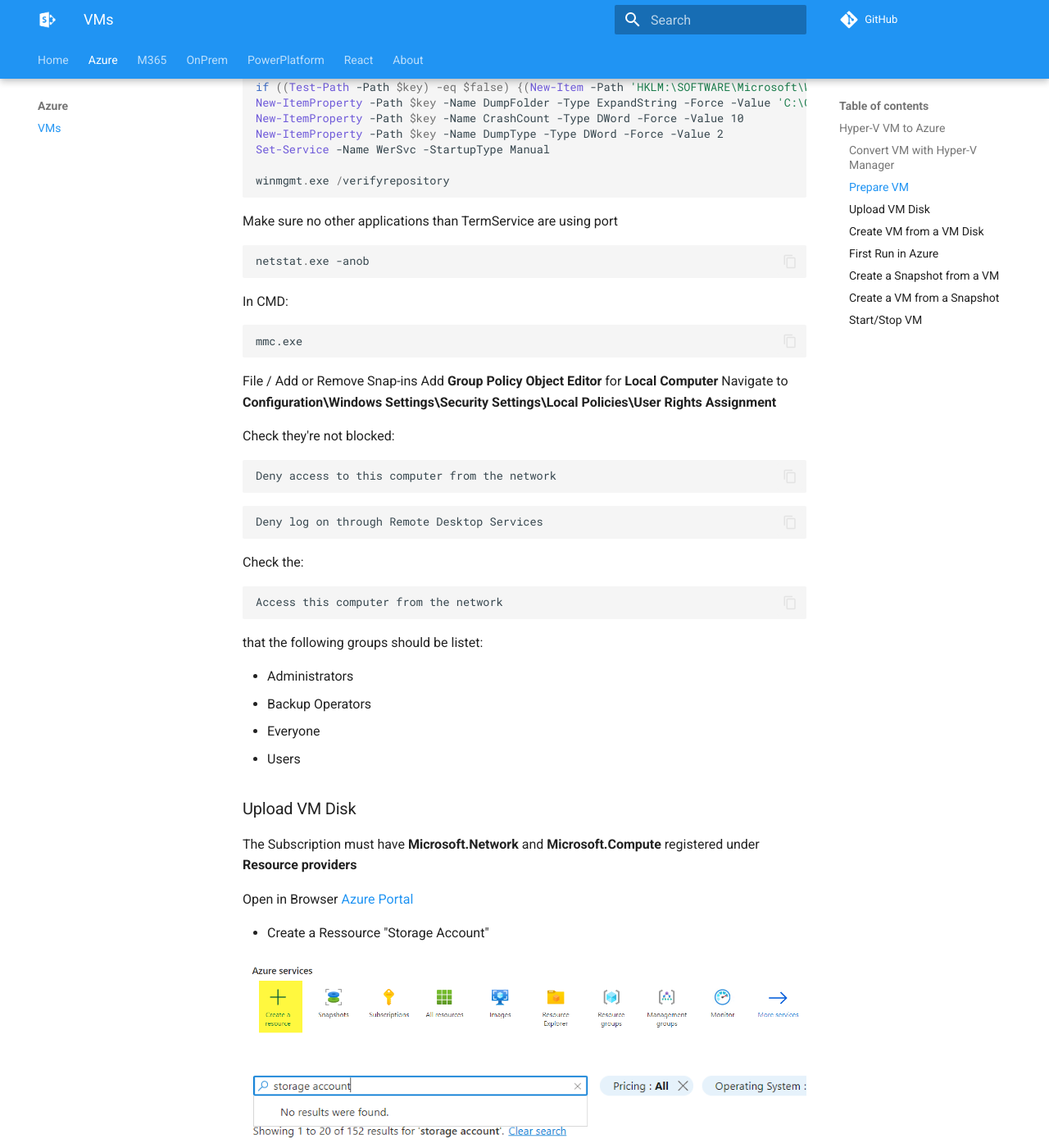
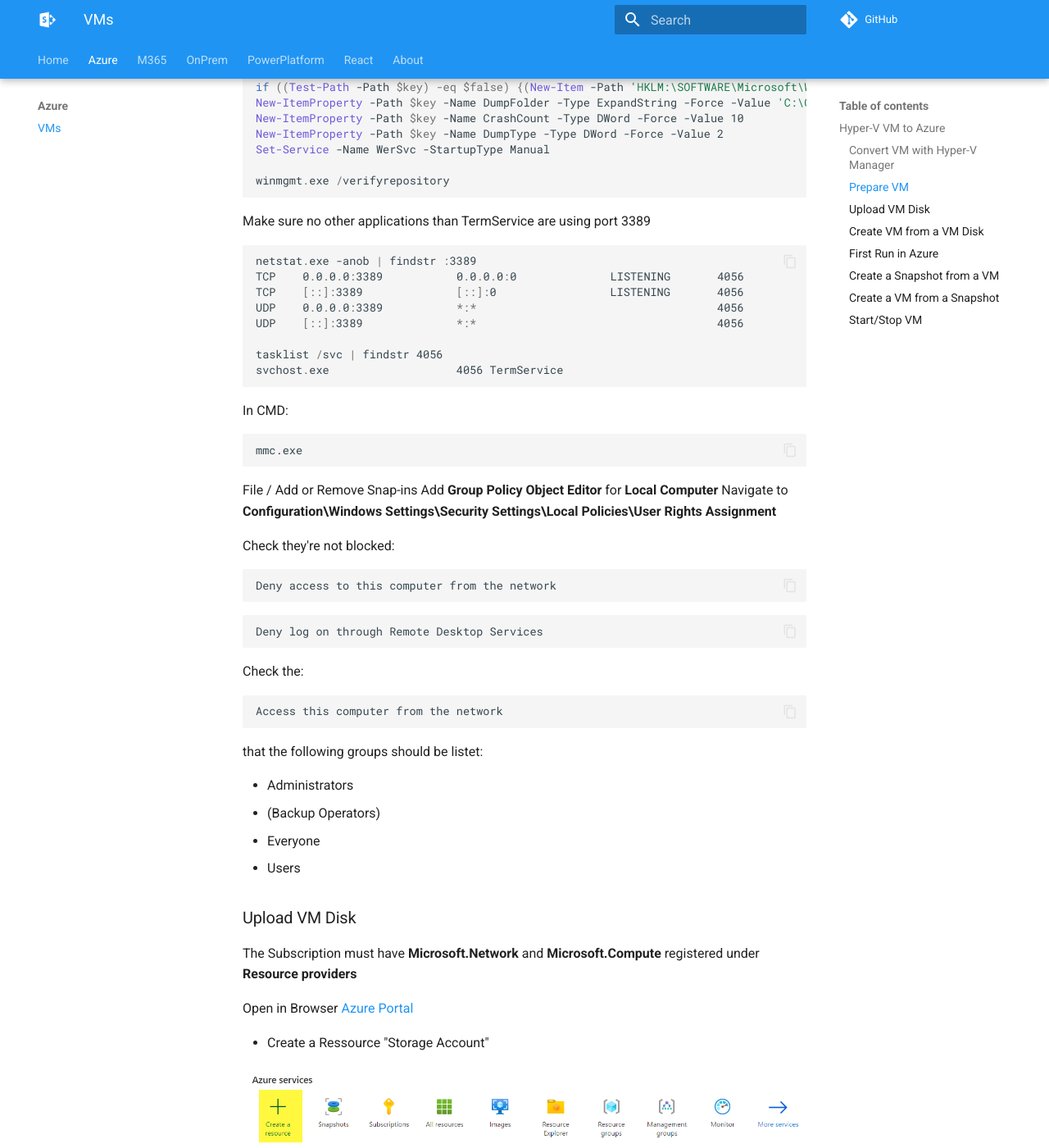
Before and after one commit to Kusi1975/spkb, an MkDocs documentation site: the page built from docs/Azure/VMs/index.md, in a window 1280 px wide and 1400 px high, scrolled down 3638 px. Shown: the whole window at 82% size. Built offline with MkDocs 1.6.1 and Material for MkDocs 9.7.7, drawn with Linux system fonts in a browser that asks for light colours; comment, search, counter and statistics services are not loaded; some of the changed text lies outside the part shown.

Commit message:
Add Port filtering

````diff
--- a/docs/Azure/VMs/index.md
+++ b/docs/Azure/VMs/index.md
@@ -33,11 +33,11 @@
 In Cmd:
 
 ```cmd
-sfc.exe /scannow
-
 diskpart.exe
 san policy=onlineall
 exit
+
+sfc.exe /scannow
 ```
 
 ```powershell
@@ -130,10 +130,17 @@
 winmgmt.exe /verifyrepository
 ```
 
-Make sure no other applications than TermService are using port
+Make sure no other applications than TermService are using port 3389
 
 ```powershell
-netstat.exe -anob
+netstat.exe -anob | findstr :3389
+TCP    0.0.0.0:3389           0.0.0.0:0              LISTENING       4056
+TCP    [::]:3389              [::]:0                 LISTENING       4056
+UDP    0.0.0.0:3389           *:*                                    4056
+UDP    [::]:3389              *:*                                    4056
+
+tasklist /svc | findstr 4056
+svchost.exe                   4056 TermService
 ```
 
 In CMD:
@@ -165,7 +172,7 @@
 that the following groups should be listet:
 
 - Administrators
-- Backup Operators
+- (Backup Operators)
 - Everyone
 - Users
 
````
Also changed, not shown: site/Azure/VMs/index.html, site/search/search_index.json, site/sitemap.xml, 1 other file.
